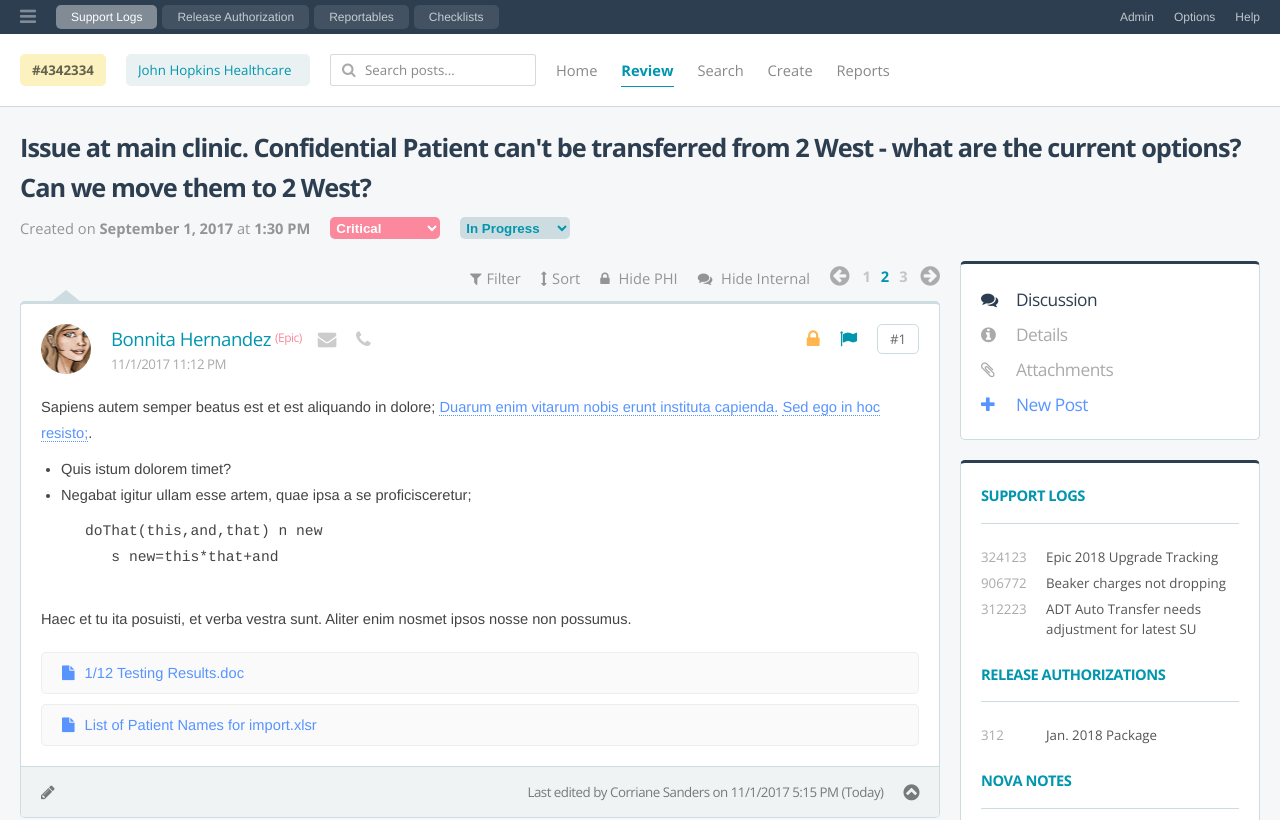
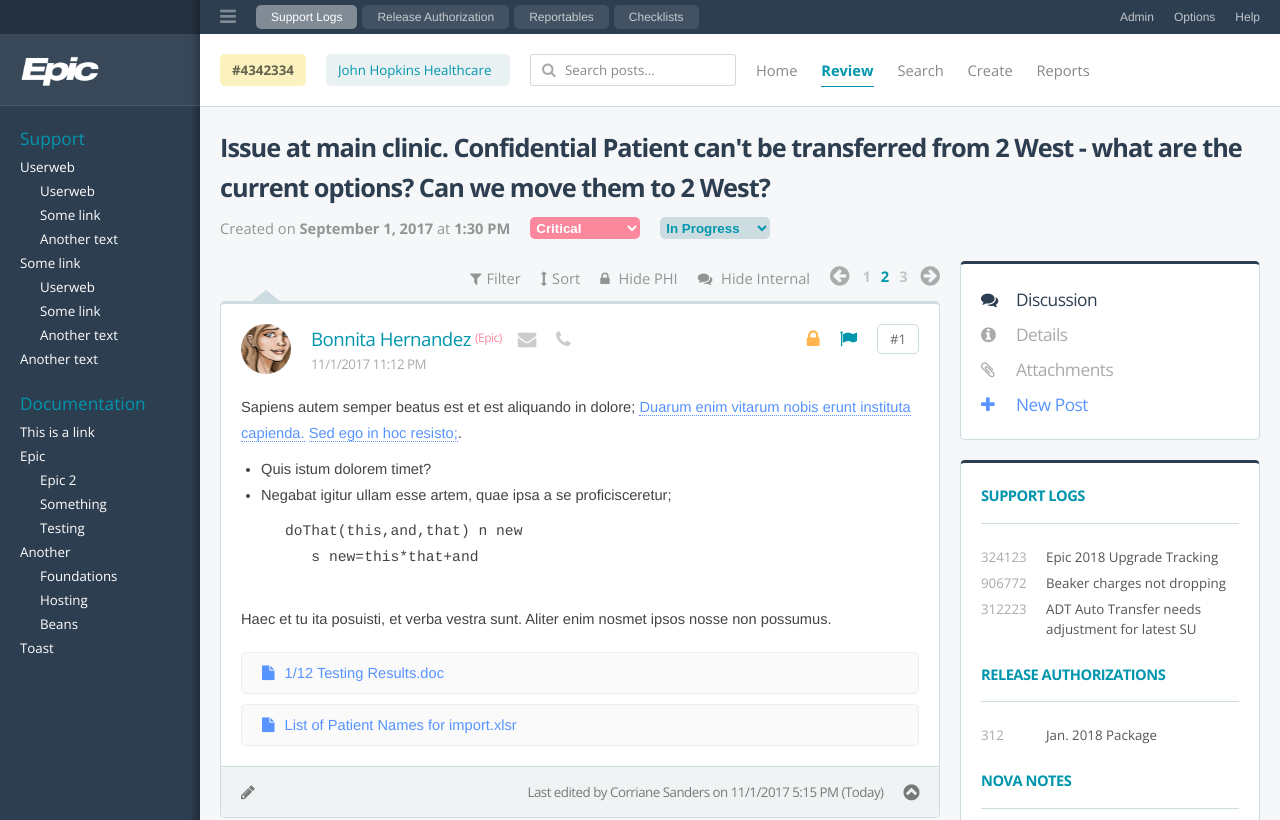
Before and after one commit to TeddyBurnsides/theowiersema.github.io, a plain HTML site: page sherlock/index.html in a window 1280 px wide. Shown: the top 820 px of the page. Drawn offline with nearby package versions, Linux system fonts and the light colour scheme.

Commit message:
Added hidden sidebar

```diff
--- a/sherlock/index.html
+++ b/sherlock/index.html
@@ -10,6 +10,48 @@
      <link rel="stylesheet" href="styles.css">
 </head>
 <body>
+
+<div id="hiddenMenu">
+     <div class="logo"><img src="epiclogo2.png" /></div>
+     <h5>Support</h5>
+     <ul>
+          <li>Userweb
+               <ul>
+                    <li>Userweb</li>
+                    <li>Some link</li>
+                    <li>Another text</li>
+               </ul>
+          </li>
+
+          <li>Some link
+               <ul>
+                    <li>Userweb</li>
+                    <li>Some link</li>
+                    <li>Another text</li>
+               </ul>
+          </li>
+          <li>Another text</li>
+     </ul>
+     <h5>Documentation</h5>
+     <ul>
+          <li>This is a link</li>
+          <li>Epic
+               <ul>
+                    <li>Epic 2</li>
+                    <li>Something</li>
+                    <li>Testing</li>
+               </ul>
+          </li>
+          <li>Another
+               <ul>
+                    <li>Foundations</li>
+                    <li>Hosting</li>
+                    <li>Beans</li>
+               </ul>
+          </li>
+          <li>Toast</li>
+     </ul>
+</div>
 
 <div id="mainmenu">
      <i class="fa fa-bars"></i>
--- a/sherlock/scripts.js
+++ b/sherlock/scripts.js
@@ -110,4 +110,16 @@
           $(this).closest('.dropdown').fadeOut(50);
      });
 
+     // Hide the hidden sidebarbox
+     $('.fa-bars').on('click',function() {
+          if($("#hiddenMenu").css("left") == "-200px") {
+               $("#hiddenMenu").animate({"left": "0px"},"fast");
+               $('body').animate({"padding-left": "200px"},"fast");
+          } else {
+            $("#hiddenMenu").animate({"left": "-200px"},"fast");
+            $('body').animate({"padding-left": "0px"},"fast");
+          }
+     });
+
+
 });
--- a/sherlock/styles.css
+++ b/sherlock/styles.css
@@ -39,12 +39,12 @@
 	--green:#0196AD;
 	--bg:#F5F7F8;
 	--darkbg:#f0f3f4;
-	--border:#d5e2e6;
 	--border:#ccdce0;
 	--lightborder:#eaf1f3;
 	--minContentWidth:1000px;
 	--postWidth:calc(calc(100% - var(--sidebarWidth)) - var(--padding));
 	--sidebarWidth:300px;
+	--hiddenMenuWidth:200px;
 	--padding:20px;
 }
 select{
@@ -58,6 +58,46 @@
 body {
 	font-family:"Open Sans",Helvetica;
 	background:var(--bg);
+	padding-left:200px;
+}
+
+/* Hidden Menu */
+
+#hiddenMenu {
+	width:var(--hiddenMenuWidth);
+	position:fixed;
+	left:0px;
+	top:0;
+	height:100%;
+	border-top:34px solid rgba(0,0,0,.2);
+	background: rgb(45,62,80);
+	background: linear-gradient(90deg, rgba(45,62,80,1) 95%, rgba(33,45,58,1) 100%);
+}
+#hiddenMenu .logo {
+	height:71px;
+	background:rgba(255,255,255,.05);
+	border-bottom:1px solid rgba(255,255,255,.1);
+	margin:0 0 20px 0;
+}
+#hiddenMenu .logo img {
+	width:80px;
+	margin:22px 0 0 20px;
+}
+#hiddenMenu h5 {
+	padding-left:20px;
+	font:100 13pt/24px "Open Sans",Helvetica;
+	color:var(--green);
+}
+#hiddenMenu h5 {
+	margin:20px 0 5px;
+}
+#hiddenMenu li {
+	color:#fff;
+	font:10pt/24px "Open Sans",Helvetica;
+	margin-left:20px;
+}
+#hiddenMenu li ul {
+
 }
 
 /* The Top Bar */
```
Also changed, not shown: sherlock/epiclogo.png (added), sherlock/epiclogo2.png (added), 2 other files.
